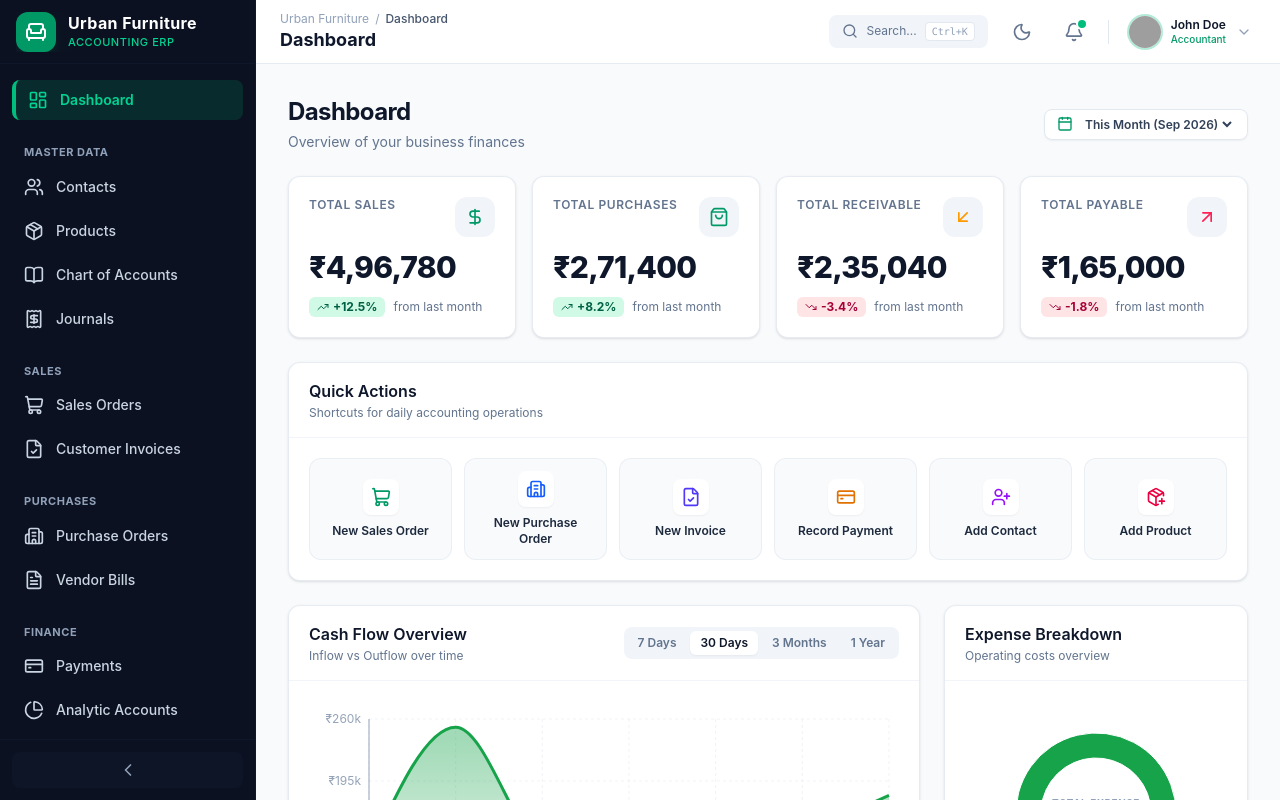
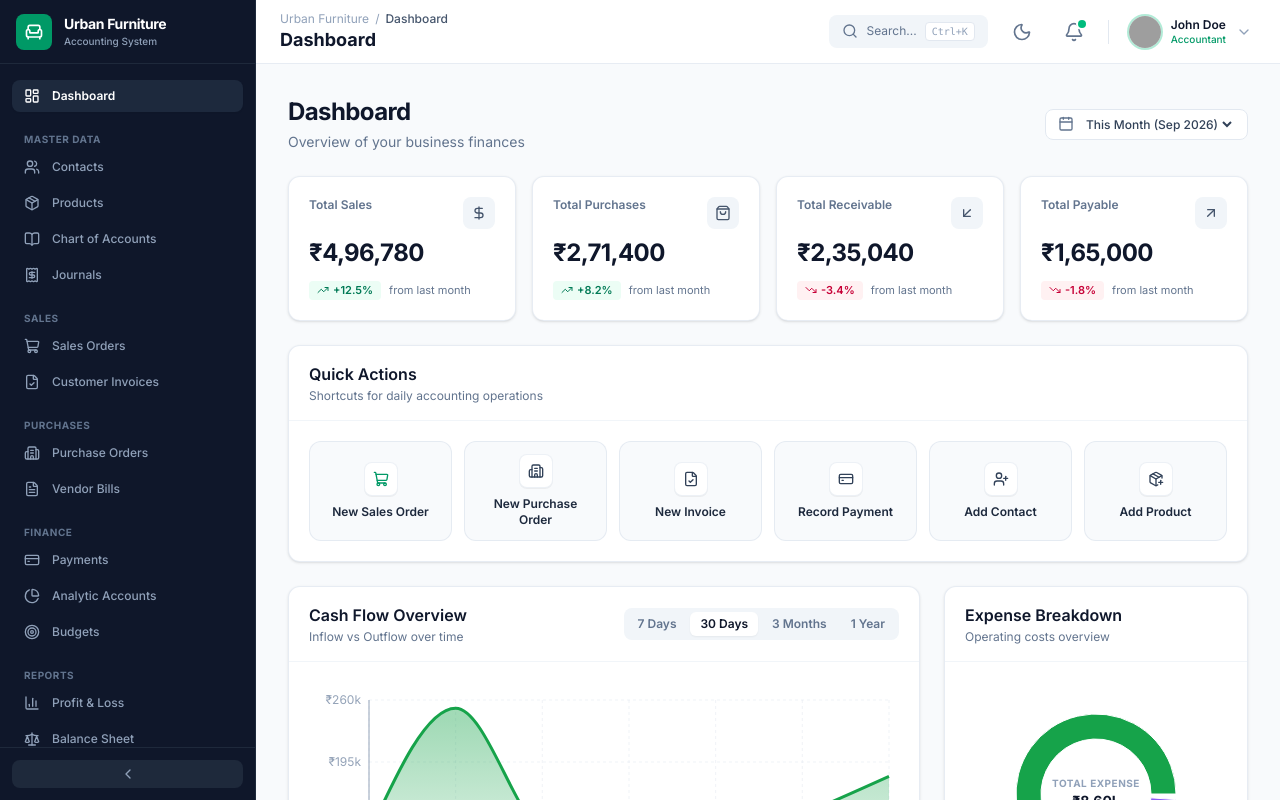
Before and after one commit to dhruvmistry703-dotcom/odoo-Urban-Furniture-, a React (Vite) app: page /dashboard in a window 1280 px wide. Built offline with nearby package versions, Linux system fonts and the light colour scheme; grey boxes are pictures that could not be loaded.

Commit message:
Updated Frontend Features

```diff
--- a/src/components/dashboard/QuickActionsGrid.tsx
+++ b/src/components/dashboard/QuickActionsGrid.tsx
@@ -7,12 +7,12 @@
   const navigate = useNavigate();
 
   const actions = [
-    { label: 'New Sales Order', path: '/sales-orders/new', icon: <ShoppingCart className="w-5 h-5 text-emerald-600 dark:text-emerald-400" /> },
-    { label: 'New Purchase Order', path: '/purchase-orders/new', icon: <Building2 className="w-5 h-5 text-blue-600 dark:text-blue-400" /> },
-    { label: 'New Invoice', path: '/invoices/new', icon: <FileCheck className="w-5 h-5 text-indigo-600 dark:text-indigo-400" /> },
-    { label: 'Record Payment', path: '/payments/new', icon: <CreditCard className="w-5 h-5 text-amber-600 dark:text-amber-400" /> },
-    { label: 'Add Contact', path: '/contacts/new', icon: <UserPlus className="w-5 h-5 text-purple-600 dark:text-purple-400" /> },
-    { label: 'Add Product', path: '/products/new', icon: <PackagePlus className="w-5 h-5 text-rose-600 dark:text-rose-400" /> },
+    { label: 'New Sales Order', path: '/sales-orders/new', icon: <ShoppingCart className="w-4 h-4 text-emerald-600 dark:text-emerald-400" /> },
+    { label: 'New Purchase Order', path: '/purchase-orders/new', icon: <Building2 className="w-4 h-4 text-slate-700 dark:text-slate-300" /> },
+    { label: 'New Invoice', path: '/invoices/new', icon: <FileCheck className="w-4 h-4 text-slate-700 dark:text-slate-300" /> },
+    { label: 'Record Payment', path: '/payments/new', icon: <CreditCard className="w-4 h-4 text-slate-700 dark:text-slate-300" /> },
+    { label: 'Add Contact', path: '/contacts/new', icon: <UserPlus className="w-4 h-4 text-slate-700 dark:text-slate-300" /> },
+    { label: 'Add Product', path: '/products/new', icon: <PackagePlus className="w-4 h-4 text-slate-700 dark:text-slate-300" /> },
   ];
 
   return (
@@ -22,9 +22,9 @@
           <button
             key={action.label}
             onClick={() => navigate(action.path)}
-            className="flex flex-col items-center justify-center p-3 rounded-xl bg-slate-50 dark:bg-navy-900 border border-slate-200/60 dark:border-navy-700/60 hover:bg-slate-100 dark:hover:bg-navy-700 hover:border-slate-300 dark:hover:border-navy-600 transition-all text-center group cursor-pointer"
+            className="flex flex-col items-center justify-center p-3 rounded-xl bg-slate-50 dark:bg-navy-900 border border-slate-200/80 dark:border-navy-700/80 hover:bg-slate-100 dark:hover:bg-navy-700 transition-colors text-center group cursor-pointer"
           >
-            <div className="p-2 rounded-lg bg-white dark:bg-navy-800 shadow-xs group-hover:scale-110 transition-transform mb-2">
+            <div className="p-2 rounded-lg bg-white dark:bg-navy-800 border border-slate-200/60 dark:border-navy-700/60 shadow-2xs mb-2">
               {action.icon}
             </div>
             <span className="text-xs font-semibold text-slate-800 dark:text-slate-200 group-hover:text-emerald-600 dark:group-hover:text-emerald-400">
--- a/src/components/dashboard/StatCard.tsx
+++ b/src/components/dashboard/StatCard.tsx
@@ -7,7 +7,7 @@
   amount: number;
   change: string; // e.g. "+12.5%"
   isPositive: boolean;
-  comparisonText: string; // e.g. "from last month"
+  comparisonText: string;
   icon: React.ReactNode;
 }
 
@@ -20,34 +20,34 @@
   icon,
 }) => {
   return (
-    <Card className="hover:shadow-md transition-shadow">
+    <Card className="hover:shadow-md transition-shadow duration-200">
       <div className="flex items-start justify-between">
-        <span className="text-xs font-semibold text-slate-500 dark:text-slate-400 uppercase tracking-wider">
+        <span className="text-xs font-semibold text-slate-500 dark:text-slate-400">
           {title}
         </span>
-        <div className="p-2.5 rounded-xl bg-slate-100 dark:bg-navy-700/80 text-emerald-600 dark:text-emerald-400">
+        <div className="p-2 rounded-lg bg-slate-100 dark:bg-navy-700/80 text-slate-600 dark:text-slate-300">
           {icon}
         </div>
       </div>
 
-      <div className="mt-3">
-        <h3 className="text-2xl sm:text-3xl font-extrabold text-slate-900 dark:text-white tracking-tight">
+      <div className="mt-2">
+        <h3 className="text-2xl font-bold text-slate-900 dark:text-white tracking-tight">
           ₹{amount.toLocaleString('en-IN')}
         </h3>
       </div>
 
       <div className="mt-3 flex items-center gap-2 text-xs">
         <span
-          className={`inline-flex items-center font-bold px-2 py-0.5 rounded-md ${
+          className={`inline-flex items-center font-semibold px-2 py-0.5 rounded text-[11px] ${
             isPositive
-              ? 'bg-emerald-100 text-emerald-800 dark:bg-emerald-950 dark:text-emerald-300'
-              : 'bg-rose-100 text-rose-800 dark:bg-rose-950 dark:text-rose-300'
+              ? 'bg-emerald-50 text-emerald-700 dark:bg-emerald-950/60 dark:text-emerald-300'
+              : 'bg-rose-50 text-rose-700 dark:bg-rose-950/60 dark:text-rose-300'
           }`}
         >
-          {isPositive ? <TrendingUp className="w-3 h-3 mr-1" /> : <TrendingDown className="w-3 h-3 mr-1" />}
+          {isPositive ? <TrendingUp className="w-3 h-3 mr-1 shrink-0" /> : <TrendingDown className="w-3 h-3 mr-1 shrink-0" />}
           {change}
         </span>
-        <span className="text-slate-500 dark:text-slate-400">{comparisonText}</span>
+        <span className="text-slate-500 dark:text-slate-400 text-[11px]">{comparisonText}</span>
       </div>
     </Card>
   );
--- a/src/components/layout/Sidebar.tsx
+++ b/src/components/layout/Sidebar.tsx
@@ -44,51 +44,51 @@
   const navSections: NavSection[] = [
     {
       items: [
-        { label: 'Dashboard', path: '/dashboard', icon: <LayoutDashboard className="w-5 h-5 shrink-0" /> },
+        { label: 'Dashboard', path: '/dashboard', icon: <LayoutDashboard className="w-4 h-4 shrink-0" /> },
       ],
     },
     {
       title: 'MASTER DATA',
       items: [
-        { label: 'Contacts', path: '/contacts', icon: <Users className="w-5 h-5 shrink-0" /> },
-        { label: 'Products', path: '/products', icon: <Package className="w-5 h-5 shrink-0" /> },
-        { label: 'Chart of Accounts', path: '/accounts', icon: <BookOpen className="w-5 h-5 shrink-0" /> },
-        { label: 'Journals', path: '/journals', icon: <Receipt className="w-5 h-5 shrink-0" /> },
+        { label: 'Contacts', path: '/contacts', icon: <Users className="w-4 h-4 shrink-0" /> },
+        { label: 'Products', path: '/products', icon: <Package className="w-4 h-4 shrink-0" /> },
+        { label: 'Chart of Accounts', path: '/accounts', icon: <BookOpen className="w-4 h-4 shrink-0" /> },
+        { label: 'Journals', path: '/journals', icon: <Receipt className="w-4 h-4 shrink-0" /> },
       ],
     },
     {
       title: 'SALES',
       items: [
-        { label: 'Sales Orders', path: '/sales-orders', icon: <ShoppingCart className="w-5 h-5 shrink-0" /> },
-        { label: 'Customer Invoices', path: '/invoices', icon: <FileCheck className="w-5 h-5 shrink-0" /> },
+        { label: 'Sales Orders', path: '/sales-orders', icon: <ShoppingCart className="w-4 h-4 shrink-0" /> },
+        { label: 'Customer Invoices', path: '/invoices', icon: <FileCheck className="w-4 h-4 shrink-0" /> },
       ],
     },
     {
       title: 'PURCHASES',
       items: [
-        { label: 'Purchase Orders', path: '/purchase-orders', icon: <Building2 className="w-5 h-5 shrink-0" /> },
-        { label: 'Vendor Bills', path: '/vendor-bills', icon: <FileText className="w-5 h-5 shrink-0" /> },
+        { label: 'Purchase Orders', path: '/purchase-orders', icon: <Building2 className="w-4 h-4 shrink-0" /> },
+        { label: 'Vendor Bills', path: '/vendor-bills', icon: <FileText className="w-4 h-4 shrink-0" /> },
       ],
     },
     {
       title: 'FINANCE',
       items: [
-        { label: 'Payments', path: '/payments', icon: <CreditCard className="w-5 h-5 shrink-0" /> },
-        { label: 'Analytic Accounts', path: '/analytic-accounts', icon: <PieChart className="w-5 h-5 shrink-0" /> },
-        { label: 'Budgets', path: '/budgets', icon: <Target className="w-5 h-5 shrink-0" /> },
+        { label: 'Payments', path: '/payments', icon: <CreditCard className="w-4 h-4 shrink-0" /> },
+        { label: 'Analytic Accounts', path: '/analytic-accounts', icon: <PieChart className="w-4 h-4 shrink-0" /> },
+        { label: 'Budgets', path: '/budgets', icon: <Target className="w-4 h-4 shrink-0" /> },
       ],
     },
     {
       title: 'REPORTS',
       items: [
-        { label: 'Profit & Loss', path: '/reports/profit-loss', icon: <BarChart3 className="w-5 h-5 shrink-0" /> },
-        { label: 'Balance Sheet', path: '/reports/balance-sheet', icon: <Scale className="w-5 h-5 shrink-0" /> },
-        { label: 'Budget Report', path: '/reports/budget', icon: <PieChart className="w-5 h-5 shrink-0" /> },
+        { label: 'Profit & Loss', path: '/reports/profit-loss', icon: <BarChart3 className="w-4 h-4 shrink-0" /> },
+        { label: 'Balance Sheet', path: '/reports/balance-sheet', icon: <Scale className="w-4 h-4 shrink-0" /> },
+        { label: 'Budget Report', path: '/reports/budget', icon: <PieChart className="w-4 h-4 shrink-0" /> },
       ],
     },
     {
       items: [
-        { label: 'Settings', path: '/settings', icon: <SlidersHorizontal className="w-5 h-5 shrink-0" /> },
+        { label: 'Settings', path: '/settings', icon: <SlidersHorizontal className="w-4 h-4 shrink-0" /> },
       ],
     },
   ];
@@ -99,27 +99,27 @@
         isCollapsed ? 'w-20' : 'w-64'
       }`}
     >
-      {/* Brand Header */}
+      {/* Clean Brand Header */}
       <div className="h-16 flex items-center justify-between px-4 border-b border-navy-800 shrink-0">
         <div className="flex items-center gap-3 overflow-hidden">
-          <div className="w-10 h-10 rounded-xl bg-emerald-600 flex items-center justify-center text-white font-bold shadow-lg shadow-emerald-900/30 shrink-0">
-            <Armchair className="w-6 h-6" />
+          <div className="w-9 h-9 rounded-lg bg-emerald-600 flex items-center justify-center text-white font-bold shrink-0">
+            <Armchair className="w-5 h-5" />
           </div>
           {!isCollapsed && (
             <div className="flex flex-col truncate">
-              <span className="font-bold text-white tracking-wide text-base leading-snug">Urban Furniture</span>
-              <span className="text-[11px] text-emerald-400 font-medium tracking-wider uppercase">Accounting ERP</span>
+              <span className="font-bold text-white tracking-tight text-sm">Urban Furniture</span>
+              <span className="text-[10px] text-slate-400 font-medium">Accounting System</span>
             </div>
           )}
         </div>
       </div>
 
-      {/* Navigation Items Scrollable Area */}
-      <div className="flex-1 overflow-y-auto px-3 py-4 space-y-6">
+      {/* Navigation Items */}
+      <div className="flex-1 overflow-y-auto px-3 py-4 space-y-5">
         {navSections.map((section, sIdx) => (
           <div key={sIdx} className="space-y-1">
             {section.title && !isCollapsed && (
-              <h3 className="px-3 text-[11px] font-bold text-slate-400 dark:text-slate-400 tracking-wider uppercase mb-1.5">
+              <h3 className="px-3 text-[10px] font-bold text-slate-500 tracking-wider uppercase mb-1">
                 {section.title}
               </h3>
             )}
@@ -129,10 +129,10 @@
                 to={item.path}
                 onClick={onCloseMobile}
                 className={({ isActive }) =>
-                  `flex items-center gap-3 px-3 py-2.5 rounded-lg text-sm font-medium transition-colors ${
+                  `flex items-center gap-3 px-3 py-2 rounded-lg text-xs font-medium transition-colors ${
                     isActive
-                      ? 'bg-emerald-600/20 text-emerald-400 border-l-4 border-emerald-500 font-semibold'
-                      : 'text-slate-300 hover:bg-navy-800 hover:text-white'
+                      ? 'bg-slate-800 text-white font-semibold shadow-xs'
+                      : 'text-slate-400 hover:bg-slate-800/60 hover:text-slate-200'
                   } ${isCollapsed ? 'justify-center px-0' : ''}`
                 }
                 title={isCollapsed ? item.label : undefined}
@@ -145,14 +145,14 @@
         ))}
       </div>
 
-      {/* Collapse Toggle Footer Button */}
+      {/* Collapse Toggle Footer */}
       <div className="p-3 border-t border-navy-800 shrink-0 hidden md:block">
         <button
           onClick={onToggleCollapse}
-          className="w-full flex items-center justify-center p-2 rounded-lg bg-navy-800/80 hover:bg-navy-800 text-slate-400 hover:text-white transition-colors"
+          className="w-full flex items-center justify-center p-1.5 rounded-lg bg-navy-800 hover:bg-slate-700 text-slate-400 hover:text-white transition-colors"
           title={isCollapsed ? 'Expand Sidebar' : 'Collapse Sidebar'}
         >
-          {isCollapsed ? <ChevronRight className="w-5 h-5" /> : <ChevronLeft className="w-5 h-5" />}
+          {isCollapsed ? <ChevronRight className="w-4 h-4" /> : <ChevronLeft className="w-4 h-4" />}
         </button>
       </div>
     </aside>
--- a/src/components/ui/Badge.tsx
+++ b/src/components/ui/Badge.tsx
@@ -26,33 +26,33 @@
   const norm = (variant || status.toLowerCase().replace(' ', '_')) as BadgeVariant;
 
   const styles: Record<string, string> = {
-    paid: 'bg-emerald-100 text-emerald-800 border-emerald-200 dark:bg-emerald-950/80 dark:text-emerald-300 dark:border-emerald-800/50',
-    completed: 'bg-emerald-100 text-emerald-800 border-emerald-200 dark:bg-emerald-950/80 dark:text-emerald-300 dark:border-emerald-800/50',
-    posted: 'bg-emerald-100 text-emerald-800 border-emerald-200 dark:bg-emerald-950/80 dark:text-emerald-300 dark:border-emerald-800/50',
-    active: 'bg-emerald-100 text-emerald-800 border-emerald-200 dark:bg-emerald-950/80 dark:text-emerald-300 dark:border-emerald-800/50',
+    paid: 'bg-emerald-50 text-emerald-700 border-emerald-200 dark:bg-emerald-950/80 dark:text-emerald-300 dark:border-emerald-800/60',
+    completed: 'bg-emerald-50 text-emerald-700 border-emerald-200 dark:bg-emerald-950/80 dark:text-emerald-300 dark:border-emerald-800/60',
+    posted: 'bg-emerald-50 text-emerald-700 border-emerald-200 dark:bg-emerald-950/80 dark:text-emerald-300 dark:border-emerald-800/60',
+    active: 'bg-emerald-50 text-emerald-700 border-emerald-200 dark:bg-emerald-950/80 dark:text-emerald-300 dark:border-emerald-800/60',
 
-    pending: 'bg-amber-100 text-amber-800 border-amber-200 dark:bg-amber-950/80 dark:text-amber-300 dark:border-amber-800/50',
-    partially_paid: 'bg-amber-100 text-amber-800 border-amber-200 dark:bg-amber-950/80 dark:text-amber-300 dark:border-amber-800/50',
-    confirmed: 'bg-blue-100 text-blue-800 border-blue-200 dark:bg-blue-950/80 dark:text-blue-300 dark:border-blue-800/50',
+    pending: 'bg-amber-50 text-amber-700 border-amber-200 dark:bg-amber-950/80 dark:text-amber-300 dark:border-amber-800/60',
+    partially_paid: 'bg-amber-50 text-amber-700 border-amber-200 dark:bg-amber-950/80 dark:text-amber-300 dark:border-amber-800/60',
+    confirmed: 'bg-blue-50 text-blue-700 border-blue-200 dark:bg-blue-950/80 dark:text-blue-300 dark:border-blue-800/60',
 
-    overdue: 'bg-rose-100 text-rose-800 border-rose-200 dark:bg-rose-950/80 dark:text-rose-300 dark:border-rose-800/50',
-    cancelled: 'bg-rose-100 text-rose-800 border-rose-200 dark:bg-rose-950/80 dark:text-rose-300 dark:border-rose-800/50',
-    exceeded: 'bg-rose-100 text-rose-800 border-rose-200 dark:bg-rose-950/80 dark:text-rose-300 dark:border-rose-800/50',
+    overdue: 'bg-rose-50 text-rose-700 border-rose-200 dark:bg-rose-950/80 dark:text-rose-300 dark:border-rose-800/60',
+    cancelled: 'bg-rose-50 text-rose-700 border-rose-200 dark:bg-rose-950/80 dark:text-rose-300 dark:border-rose-800/60',
+    exceeded: 'bg-rose-50 text-rose-700 border-rose-200 dark:bg-rose-950/80 dark:text-rose-300 dark:border-rose-800/60',
 
     draft: 'bg-slate-100 text-slate-700 border-slate-200 dark:bg-navy-800 dark:text-slate-300 dark:border-navy-700',
     inactive: 'bg-slate-100 text-slate-700 border-slate-200 dark:bg-navy-800 dark:text-slate-300 dark:border-navy-700',
 
-    customer: 'bg-indigo-100 text-indigo-800 border-indigo-200 dark:bg-indigo-950/80 dark:text-indigo-300 dark:border-indigo-800/50',
-    vendor: 'bg-purple-100 text-purple-800 border-purple-200 dark:bg-purple-950/80 dark:text-purple-300 dark:border-purple-800/50',
-    both: 'bg-cyan-100 text-cyan-800 border-cyan-200 dark:bg-cyan-950/80 dark:text-cyan-300 dark:border-cyan-800/50',
+    customer: 'bg-indigo-50 text-indigo-700 border-indigo-200 dark:bg-indigo-950/80 dark:text-indigo-300 dark:border-indigo-800/60',
+    vendor: 'bg-amber-50 text-amber-800 border-amber-300 dark:bg-amber-950/80 dark:text-amber-300 dark:border-amber-800/60',
+    both: 'bg-teal-50 text-teal-800 border-teal-200 dark:bg-teal-950/80 dark:text-teal-300 dark:border-teal-800/60',
   };
 
   const badgeStyle = styles[norm] || 'bg-slate-100 text-slate-700 border-slate-200 dark:bg-navy-800 dark:text-slate-300';
   const label = status.replace('_', ' ').replace(/\b\w/g, l => l.toUpperCase());
 
   return (
-    <span className={`inline-flex items-center px-2.5 py-0.5 rounded-full text-xs font-semibold border ${badgeStyle} ${className}`}>
-      <span className="w-1.5 h-1.5 rounded-full bg-current opacity-70 mr-1.5"></span>
+    <span className={`inline-flex items-center px-2.5 py-0.5 rounded-full text-xs font-bold border shadow-2xs ${badgeStyle} ${className}`}>
+      <span className="w-1.5 h-1.5 rounded-full bg-current opacity-80 mr-1.5" />
       {label}
     </span>
   );
--- a/src/index.css
+++ b/src/index.css
@@ -3,23 +3,37 @@
 @custom-variant dark (&:where(.dark, .dark *));
 
 @theme {
-  --color-navy-50: #F1F5F9;
-  --color-navy-100: #E2E8F0;
-  --color-navy-200: #CBD5E1;
-  --color-navy-300: #94A3B8;
-  --color-navy-400: #64748B;
-  --color-navy-500: #475569;
-  --color-navy-600: #334155;
-  --color-navy-700: #1E293B;
-  --color-navy-800: #0F172A;
-  --color-navy-900: #0B1120;
-  --color-navy-950: #060A14;
+  --font-sans: 'Inter', system-ui, -apple-system, BlinkMacSystemFont, 'Segoe UI', Roboto, sans-serif;
+
+  /* Cozy, Eye-Friendly Slate & Sage Palette */
+  --color-navy-50: #F8FAFC;
+  --color-navy-100: #F1F5F9;
+  --color-navy-200: #E2E8F0;
+  --color-navy-300: #CBD5E1;
+  --color-navy-400: #94A3B8;
+  --color-navy-500: #64748B;
+  --color-navy-600: #475569;
+  --color-navy-700: #334155;
+  --color-navy-800: #1E293B;
+  --color-navy-900: #0F172A;
+  --color-navy-950: #090D16;
 }
 
 @layer base {
   body {
-    @apply bg-slate-50 text-slate-900 antialiased font-sans transition-colors duration-200 dark:bg-navy-950 dark:text-slate-100;
+    @apply bg-slate-50 text-slate-800 antialiased font-sans transition-colors duration-200 dark:bg-navy-950 dark:text-slate-100 selection:bg-slate-700 selection:text-white;
   }
+}
+
+/* Glassmorphism Header */
+.glass-header {
+  background: rgba(255, 255, 255, 0.9);
+  backdrop-filter: blur(8px);
+}
+
+.dark .glass-header {
+  background: rgba(15, 23, 42, 0.9);
+  backdrop-filter: blur(8px);
 }
 
 /* Custom scrollbar */
@@ -42,11 +56,16 @@
 
 /* Recharts customization in dark mode */
 .dark .recharts-default-tooltip {
-  background-color: #0F172A !important;
+  background-color: #1E293B !important;
   border-color: #334155 !important;
   color: #F8FAFC !important;
+  box-shadow: 0 4px 12px rgba(0, 0, 0, 0.3) !important;
 }
 
 .dark .recharts-text {
   fill: #94A3B8 !important;
 }
+
+.dark .recharts-cartesian-grid-line {
+  stroke: #334155 !important;
+}
--- a/src/pages/Dashboard.tsx
+++ b/src/pages/Dashboard.tsx
@@ -25,8 +25,8 @@
         title="Dashboard"
         subtitle="Overview of your business finances"
         action={
-          <div className="flex items-center gap-2 bg-white dark:bg-navy-800 border border-slate-200 dark:border-navy-700 px-3 py-1.5 rounded-lg text-xs text-slate-700 dark:text-slate-200 font-semibold shadow-xs">
-            <Calendar className="w-4 h-4 text-emerald-600 dark:text-emerald-400" />
+          <div className="flex items-center gap-2 bg-white dark:bg-navy-800 border border-slate-200 dark:border-navy-700 px-3 py-1.5 rounded-lg text-xs text-slate-700 dark:text-slate-200 font-medium">
+            <Calendar className="w-4 h-4 text-slate-500" />
             <select
               value={dateRange}
               onChange={e => setDateRange(e.target.value)}
@@ -49,7 +49,7 @@
           change="+12.5%"
           isPositive={true}
           comparisonText="from last month"
-          icon={<DollarSign className="w-5 h-5" />}
+          icon={<DollarSign className="w-4 h-4" />}
         />
         <StatCard
           title="Total Purchases"
@@ -57,7 +57,7 @@
           change="+8.2%"
           isPositive={true}
           comparisonText="from last month"
-          icon={<ShoppingBag className="w-5 h-5" />}
+          icon={<ShoppingBag className="w-4 h-4" />}
         />
         <StatCard
           title="Total Receivable"
@@ -65,7 +65,7 @@
           change="-3.4%"
           isPositive={false}
           comparisonText="from last month"
-          icon={<ArrowDownLeft className="w-5 h-5 text-amber-500" />}
+          icon={<ArrowDownLeft className="w-4 h-4" />}
         />
         <StatCard
           title="Total Payable"
@@ -73,7 +73,7 @@
           change="-1.8%"
           isPositive={false}
           comparisonText="from last month"
-          icon={<ArrowUpRight className="w-5 h-5 text-rose-500" />}
+          icon={<ArrowUpRight className="w-4 h-4" />}
         />
       </div>
 
```
